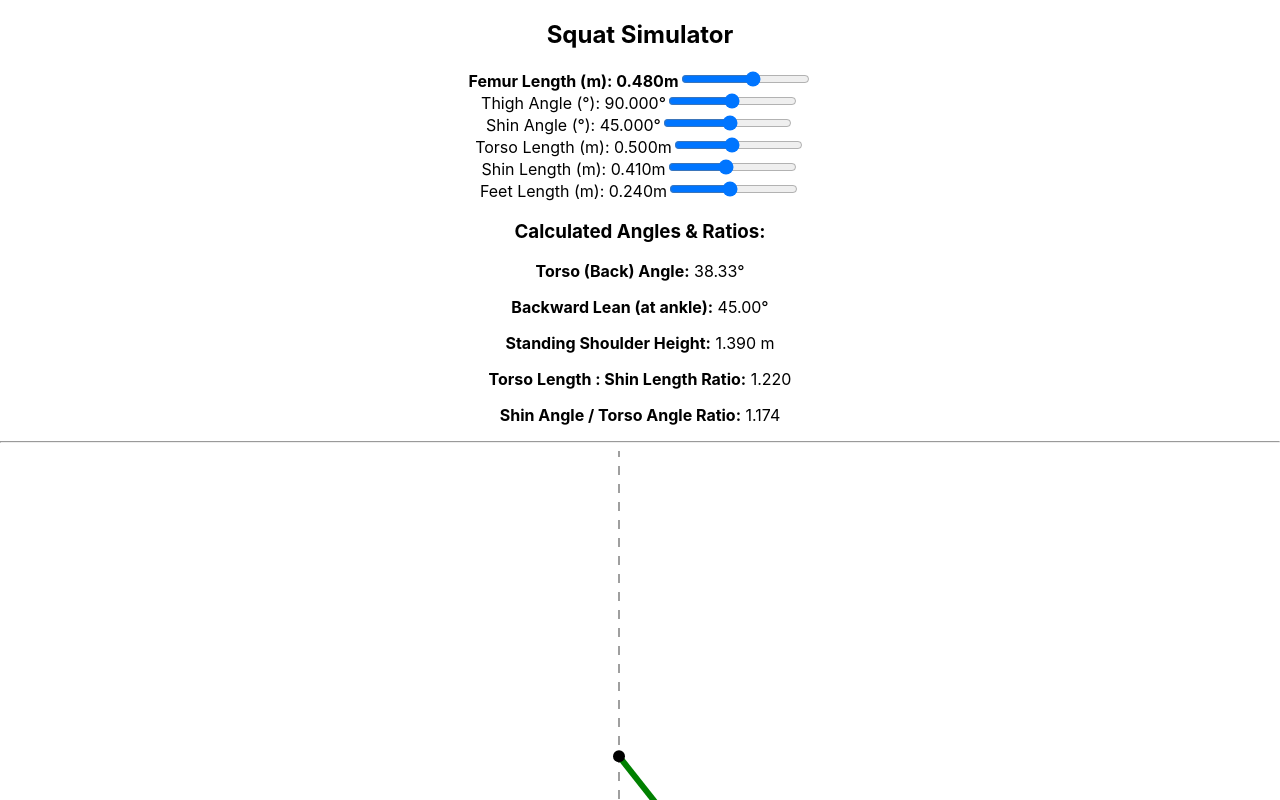
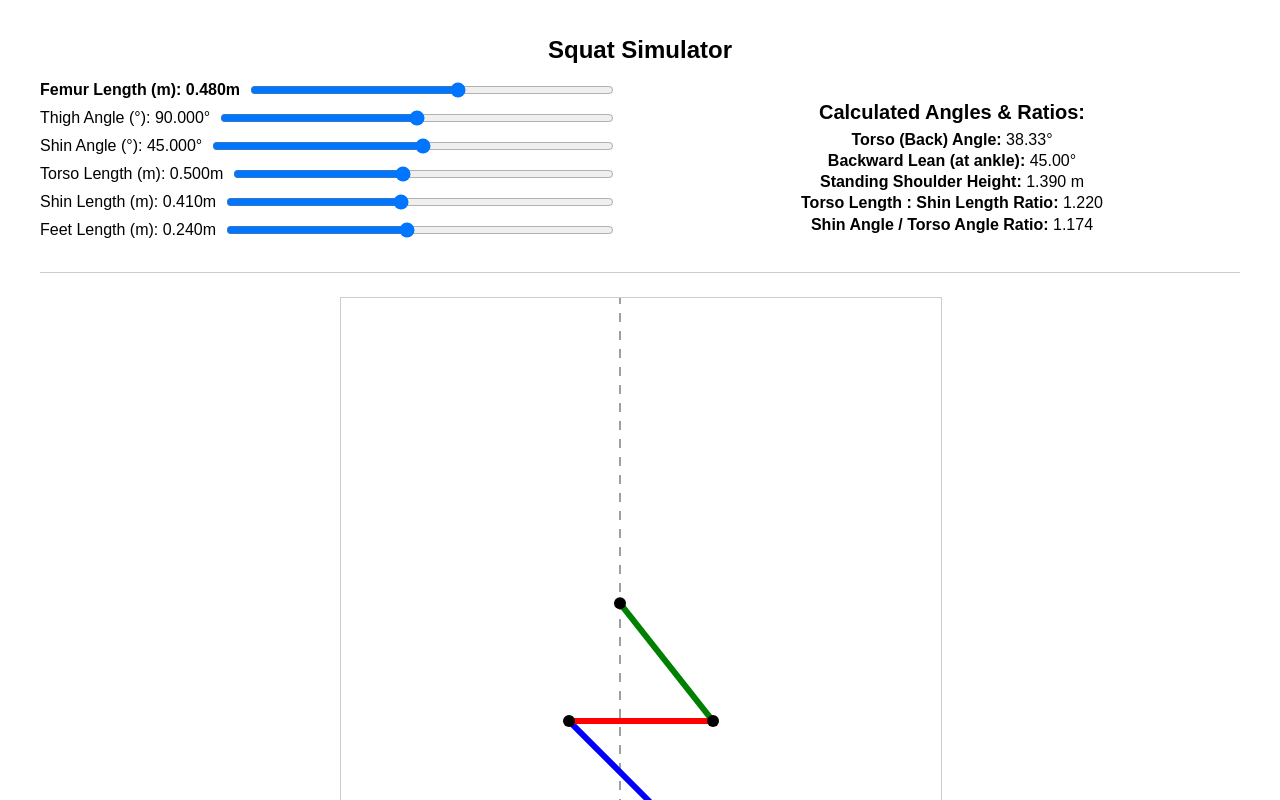
Before and after one commit to KanHarI/SquatsSimulator, a React (Create React App) app: page / in a window 1280 px wide. Shown: the top 800 px of the page. Built offline with nearby package versions, Linux system fonts and the light colour scheme.

Commit message:
Denser layout

```diff
--- /dev/null
+++ b/src/SquatSimulator.css
@@ -0,0 +1,96 @@
+/* Container styling */
+.squat-simulator {
+  max-width: 1200px;
+  margin: 0 auto;
+  padding: 16px;
+  font-family: Arial, sans-serif;
+}
+
+/* Header */
+.header {
+  font-size: 24px;
+  font-weight: bold;
+  margin-bottom: 16px;
+}
+
+/* Top section: by default stacked (mobile) */
+.top-section {
+  display: flex;
+  flex-direction: column;
+  gap: 24px;
+  margin-bottom: 24px;
+}
+
+/* On desktop, display controls and calculations side-by-side */
+@media (min-width: 1024px) {
+  .top-section {
+    flex-direction: row;
+    justify-content: space-between;
+  }
+  .controls,
+  .calculations {
+    flex: 1;
+  }
+  .controls {
+    margin-right: 24px;
+  }
+}
+
+/* Slider control styles (now in a single line) with reduced spacing */
+.slider-control {
+  display: flex;
+  align-items: center;
+  margin-bottom: 8px; /* Reduced from 16px */
+}
+
+.slider-label {
+  margin-right: 8px;
+  white-space: nowrap;
+  flex-shrink: 0;
+}
+
+.slider-input {
+  flex-grow: 1;
+}
+
+/* Calculated outputs: denser vertical spacing */
+.calculated-outputs {
+  line-height: 1.2;
+}
+
+.calculated-outputs p {
+  margin: 2px 0;
+}
+
+.calculated-header {
+  font-size: 20px;
+  font-weight: bold;
+  margin-bottom: 6px;
+}
+
+/* Separator */
+.separator {
+  margin: 24px 0;
+  border: none;
+  border-top: 1px solid #ccc;
+}
+
+/* Visualization styles */
+.visualization-container {
+  max-width: 600px;
+  margin: 0 auto;
+  text-align: center;
+}
+
+.visualization-svg {
+  width: 100%;
+  border: 1px solid #ccc;
+  display: block;
+  margin: 0 auto;
+}
+
+.legend {
+  margin-top: 8px;
+  font-size: 14px;
+  color: #666;
+}
--- a/src/SquatSimulator.js
+++ b/src/SquatSimulator.js
@@ -5,6 +5,7 @@ import {
   calculateAnglesAndJoints,
   toSVGCoords
 } from './squatSimulatorCalculations';
+import './SquatSimulator.css';
 
 const SquatSimulator = () => {
   const initialValues = useRef(calculateInitialValues());
@@ -65,10 +66,6 @@ const SquatSimulator = () => {
     preserveAspectRatio: "xMidYMid meet"
   };
 
-  // Keep calculations logic in sync with imported helper functions
-  // No changes needed to calculation functions as they work independently
-  // of the UI layout
-
   const sliderConfigs = [
     { label: "Femur Length (m)", key: "femurLength", min: 0.25, max: 0.65, step: 0.001, bold: true },
     { label: "Thigh Angle (°)", key: "thighAngle", min: 0, max: 180, step: 0.1 },
@@ -79,27 +76,36 @@ const SquatSimulator = () => {
   ];
 
   const CalculatedOutputs = () => (
-    <div className="space-y-2">
-      <h3 className="text-xl font-semibold mb-2">Calculated Angles & Ratios:</h3>
-      <p><strong>Torso (Back) Angle:</strong> {torsoAngleDeg.toFixed(2)}°</p>
-      <p><strong>Backward Lean (at ankle):</strong> {parameters.shinAngle.toFixed(2)}°</p>
-      <p><strong>Standing Shoulder Height:</strong> {shoulderHeight.toFixed(3)} m</p>
-      <p><strong>Torso Length : Shin Length Ratio:</strong> {TS_ratio.toFixed(3)}</p>
-      <p><strong>Shin Angle / Torso Angle Ratio:</strong> {angleRatio.toFixed(3)}</p>
+    <div className="calculated-outputs">
+      <h3 className="calculated-header">Calculated Angles &amp; Ratios:</h3>
+      <p>
+        <strong>Torso (Back) Angle:</strong> {torsoAngleDeg.toFixed(2)}°
+      </p>
+      <p>
+        <strong>Backward Lean (at ankle):</strong> {parameters.shinAngle.toFixed(2)}°
+      </p>
+      <p>
+        <strong>Standing Shoulder Height:</strong> {shoulderHeight.toFixed(3)} m
+      </p>
+      <p>
+        <strong>Torso Length : Shin Length Ratio:</strong> {TS_ratio.toFixed(3)}
+      </p>
+      <p>
+        <strong>Shin Angle / Torso Angle Ratio:</strong> {angleRatio.toFixed(3)}
+      </p>
     </div>
   );
 
   return (
-    <div className="max-w-7xl mx-auto p-4 font-sans">
-      <h2 className="text-2xl font-bold mb-4">Squat Simulator</h2>
+    <div className="squat-simulator">
+      <h2 className="header">Squat Simulator</h2>
 
-      {/* Desktop: Side-by-side controls and calculations, Mobile: Stacked */}
-      <div className="grid grid-cols-1 lg:grid-cols-2 gap-6 mb-6">
-        {/* Controls */}
-        <div className="space-y-4">
+      {/* Top Section: Controls & Calculations */}
+      <div className="top-section">
+        <div className="controls">
           {sliderConfigs.map(config => (
-            <div key={config.key} className="flex flex-col">
-              <label className="mb-1">
+            <div key={config.key} className="slider-control">
+              <label className="slider-label">
                 {config.bold ? (
                   <strong>
                     {config.label}: {parameters[config.key].toFixed(3)}
@@ -119,17 +125,17 @@ const SquatSimulator = () => {
                 step={config.step}
                 value={parameters[config.key]}
                 onChange={(e) => updateParameter(config.key, e.target.value)}
-                className="w-full"
+                className="slider-input"
                 {...(config.key === "femurLength" ? {
                   onMouseDown: () => {
                     const phi_current = parameters.thighAngle * Math.PI / 180;
                     const psi_current = (-parameters.shinAngle * Math.PI) / 180;
                     const currentRatio = (-parameters.feetLength / 2 -
-                                        parameters.shinLength * Math.sin(psi_current) -
-                                        parameters.femurLength * Math.sin(phi_current)) /
-                                        parameters.torsoLength;
+                      parameters.shinLength * Math.sin(psi_current) -
+                      parameters.femurLength * Math.sin(phi_current)) /
+                      parameters.torsoLength;
                     const theta_current = Math.asin(Math.max(-1, Math.min(1, currentRatio)));
-                    const backAngleDeg = Math.abs(theta_current * (180/Math.PI));
+                    const backAngleDeg = Math.abs(theta_current * (180 / Math.PI));
                     femurDragRatio.current = backAngleDeg !== 0
                       ? parameters.shinAngle / backAngleDeg
                       : initialValues.current.R_shin;
@@ -147,19 +153,16 @@ const SquatSimulator = () => {
           ))}
         </div>
 
-        {/* Calculations */}
-        <CalculatedOutputs />
+        <div className="calculations">
+          <CalculatedOutputs />
+        </div>
       </div>
 
-      <hr className="my-6" />
+      <hr className="separator" />
 
       {/* SVG Visualization */}
-      <div className="w-full max-w-3xl mx-auto">
-        <svg
-          {...svgConfig}
-          className="w-full border border-gray-300"
-          style={{ minHeight: '400px', maxHeight: '600px' }}
-        >
+      <div className="visualization-container">
+        <svg {...svgConfig} className="visualization-svg">
           <line
             id="foot-base"
             x1={groundStart.x}
@@ -214,7 +217,7 @@ const SquatSimulator = () => {
           ))}
         </svg>
 
-        <p className="text-center mt-2 text-sm text-gray-600">
+        <p className="legend">
           Visualization Legend: Blue = Shin, Red = Femur, Green = Torso, Brown = Foot
         </p>
       </div>
```
